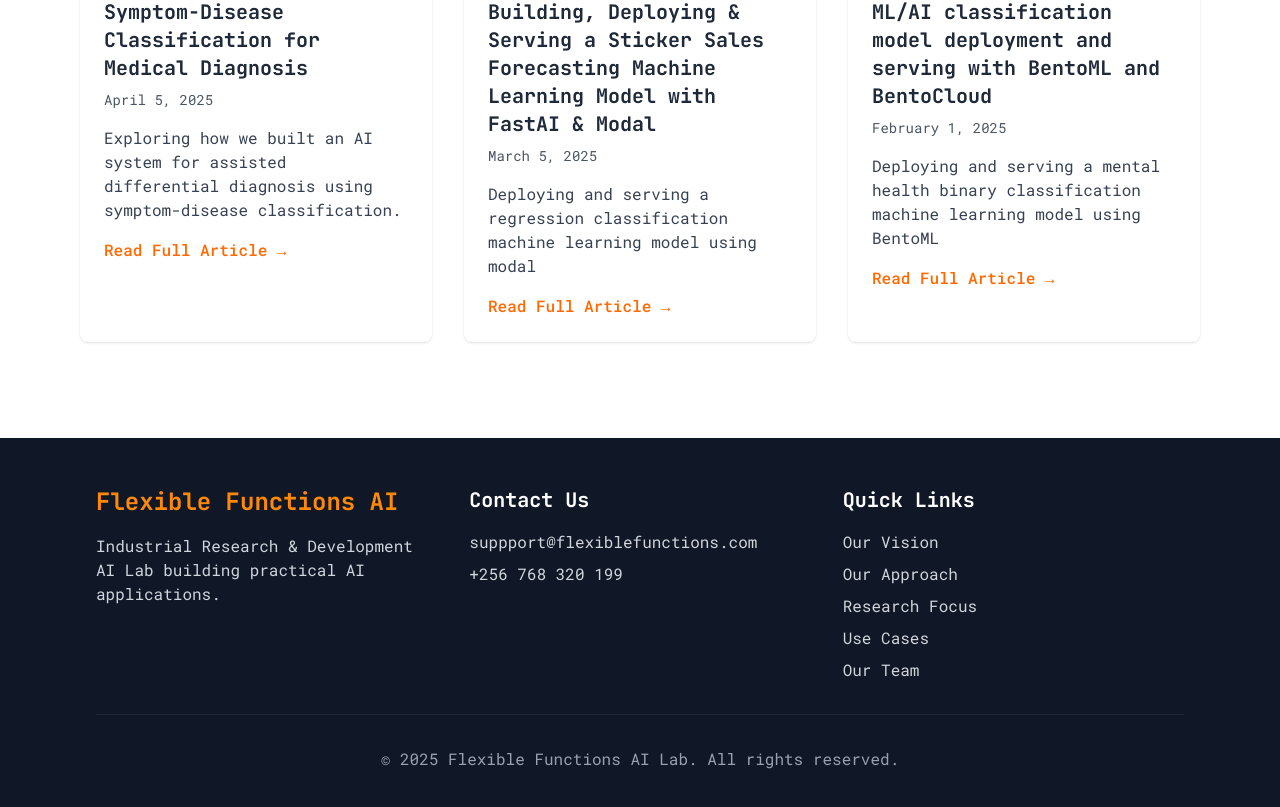
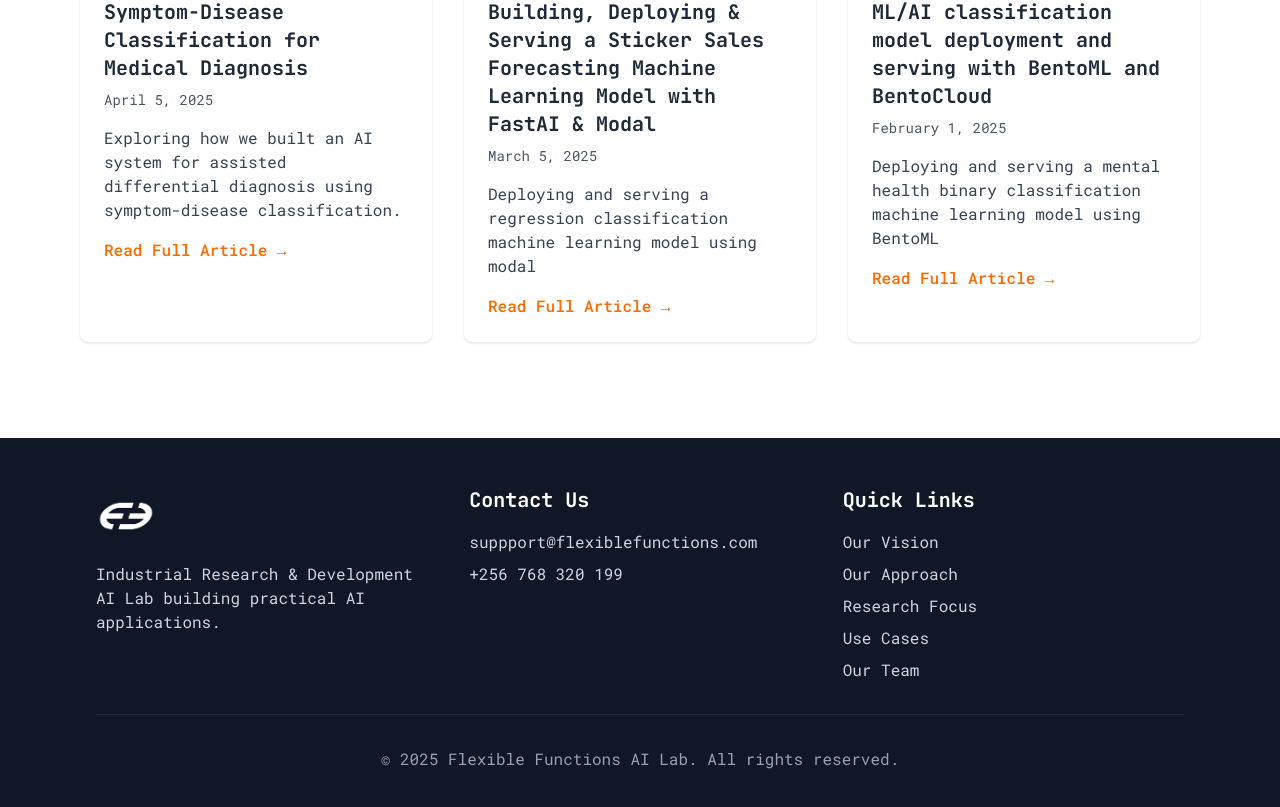
Before and after one commit to rubanzasilva/ff-web-claude, a Next.js app: page /blog in a window 1280 px wide. Shown: the part 484-1291 px from the top of the page. Built offline with nearby package versions, Linux system fonts and the light colour scheme.

Commit message:
adding logo in footer and favicon

```diff
--- a/src/app/layout.tsx
+++ b/src/app/layout.tsx
@@ -10,6 +10,13 @@ import "./globals.css";
 export const metadata: Metadata = {
   title: "Flexible Functions AI - Industrial Research & Development AI Lab",
   description: "We build practical AI applications and use that to inform our research",
+  icons: {
+    icon: [
+      { url: '/favicon.ico', sizes: 'any' },
+      { url: '/favicon.png', type: 'image/png' },
+    ],
+    apple: '/apple-touch-icon.png',
+  },
 };
 
 export default function RootLayout({
@@ -22,6 +29,12 @@ export default function RootLayout({
       <head>
         <GA_HT_Analytics />
         <GoogleAnalytics/>
+        {/* Enhanced favicon support */}
+        <link rel="icon" href="/favicon.ico" sizes="any" />
+        <link rel="icon" href="/favicon.png" type="image/png" />
+        <link rel="apple-touch-icon" href="/apple-touch-icon.png" />
+        <link rel="manifest" href="/site.webmanifest" />
+
         {/* Add font links directly */}
         <link rel="preconnect" href="https://fonts.googleapis.com" />
         <link rel="preconnect" href="https://fonts.gstatic.com" crossOrigin="anonymous" />
--- a/src/components/Footer.tsx
+++ b/src/components/Footer.tsx
@@ -1,6 +1,7 @@
 // src/components/Footer.tsx
 import { FC } from 'react';
 import Link from 'next/link';
+import Image from 'next/image';
 
 const Footer: FC = () => {
   const currentYear = new Date().getFullYear();
@@ -10,7 +11,16 @@ const Footer: FC = () => {
       <div className="container mx-auto px-4 md:px-8 max-w-6xl">
         <div className="grid md:grid-cols-3 gap-8">
           <div>
-            <h3 className="text-2xl font-bold text-orange-400 mb-4">Flexible Functions AI</h3>
+            {/* Replace text with logo */}
+            <div className="mb-4">
+              <Image
+                src="/ff_logo.png"
+                alt="Flexible Functions AI"
+                width={60}  // Slightly smaller for footer - initial ratio is 180,45
+                height={15}
+                className="object-contain brightness-0 invert" // Makes logo white for dark footer
+              />
+            </div>
             <p className="text-gray-300 mb-4">
               Industrial Research & Development AI Lab building practical AI applications.
             </p>
```
Also changed, not shown: public/favicon.png (added), 1 other file (tests, documents, lock files or other folders).
